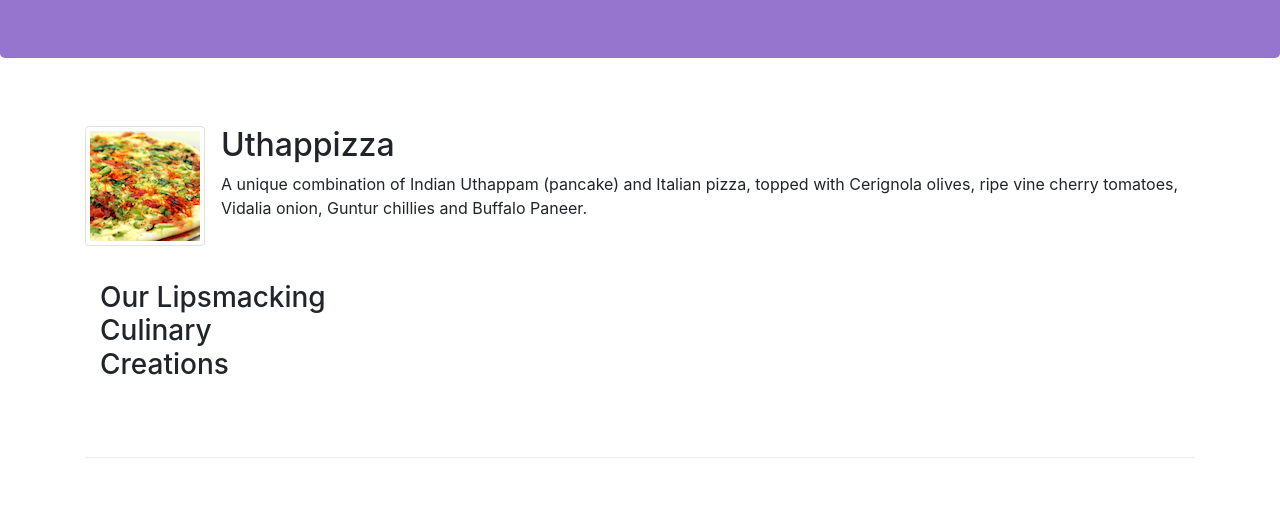
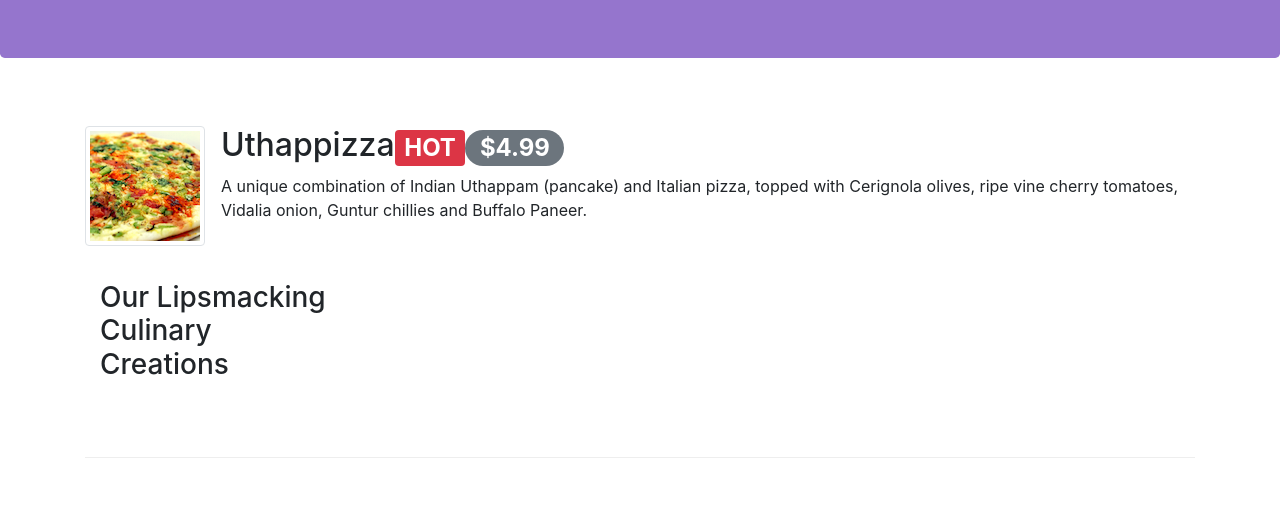
Before and after one commit to rustagishubhi/conFusion, a website: page index.html in a window 1280 px wide. Shown: the part 276-800 px from the top of the page. Drawn offline with nearby package versions, Linux system fonts and the light colour scheme.

Commit message:
Alerting Users

```diff
--- a/index.html
+++ b/index.html
@@ -59,10 +59,9 @@
                 <h3>Our Lipsmacking Culinary Creations</h3>
             </div>
             <div class="media">
-                <img class="d-flex mr-3 img-thumbnail align-self-center"
-                            src="img/uthappizza.png" alt="Uthappizza">
+                <img class="d-flex mr-3 img-thumbnail align-self-center" src="img/uthappizza.png" alt="Uthappizza">
                 <div class="media-body">
-                    <h2 class="mt-0">Uthappizza</h2>
+                    <h2 class="mt-0">Uthappizza<span class="badge badge-danger">HOT</span><span class="badge badge-pill badge-secondary">$4.99</span></h2>
                     <p class="d-none d-sm-block">A unique combination of Indian Uthappam (pancake) and Italian pizza, topped with Cerignola olives, ripe vine cherry tomatoes, Vidalia onion, Guntur chillies and Buffalo Paneer.</p>
                 </div>
             </div>
```
